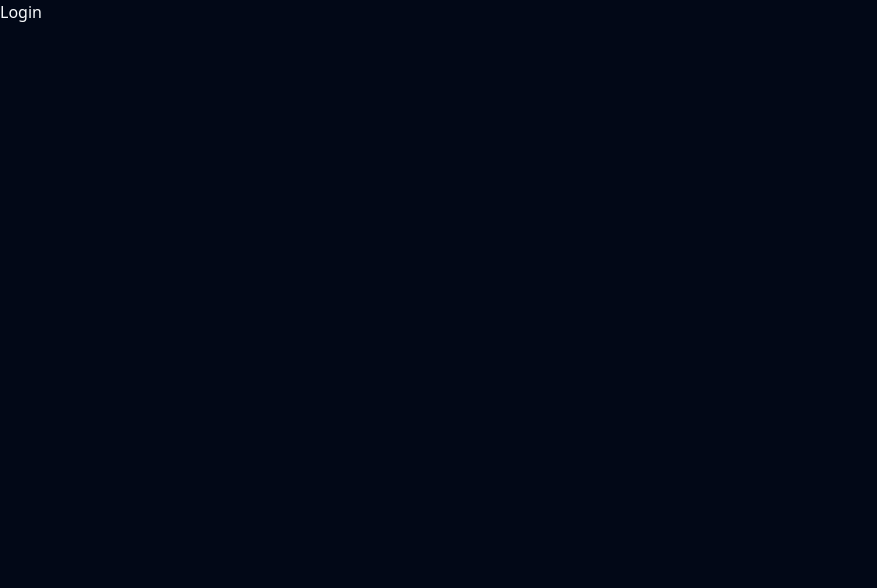
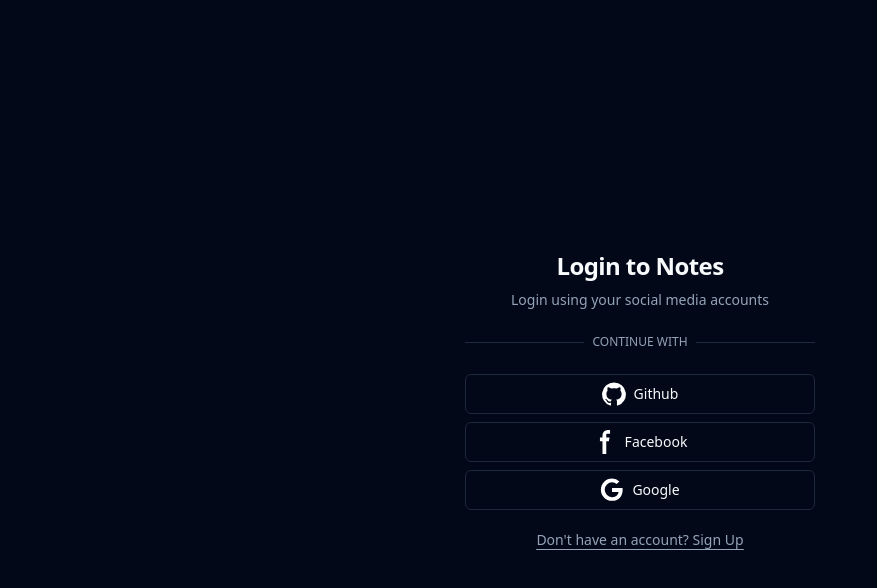
Before and after one commit to leandronorcio/notes-oauth2, a React (Vite) app in the folder client/: page /login in a window 1280 px wide. Shown: the top 588 px of the page, without its empty margins (0-877 px from the left). Built offline with nearby package versions, Linux system fonts and the light colour scheme.

Commit message:
Implement initial design for the login/register form.

```diff
--- /dev/null
+++ b/client/src/components/LoginForm.tsx
@@ -0,0 +1,78 @@
+import { cn } from '@/lib/utils';
+import { Button } from './ui/button';
+import { useState } from 'react';
+import { Facebook, Github, Google } from './ui/svg-icons';
+import { Link } from 'react-router-dom';
+
+interface LoginFormProps extends React.HTMLAttributes<HTMLDivElement> {
+  type?: 'login' | 'register';
+}
+
+export function LoginForm({
+  className,
+  type = 'login',
+  ...props
+}: LoginFormProps) {
+  const [isLoading, setIsLoading] = useState(false);
+
+  return (
+    <div
+      className={cn(
+        'flex flex-col gap-2 items-stretch w-full sm:w-[350px]  text-center',
+        className
+      )}
+      {...props}
+    >
+      <h1 className="text-2xl font-semibold tracking-tight">
+        {type === 'login' ? 'Login to Notes' : 'Create an account'}
+      </h1>
+      <p className="text-sm text-muted-foreground mb-4">
+        {type === 'login' ? 'Login' : 'Create an account'} using your social
+        media accounts
+      </p>
+      <div className="relative mb-4">
+        <div className="absolute inset-0 flex items-center">
+          <span className="w-full border-t" />
+        </div>
+        <div className="relative flex justify-center text-xs uppercase">
+          <span className="bg-background px-2 text-muted-foreground">
+            continue with
+          </span>
+        </div>
+      </div>
+      <Button
+        variant="outline"
+        type="button"
+        disabled={isLoading}
+        className="flex gap-2"
+      >
+        <Github />
+        Github
+      </Button>
+      <Button
+        variant="outline"
+        type="button"
+        disabled={isLoading}
+        className="flex gap-2"
+      >
+        <Facebook /> Facebook
+      </Button>
+      <Button
+        variant="outline"
+        type="button"
+        disabled={isLoading}
+        className="flex gap-2"
+      >
+        <Google /> Google
+      </Button>
+
+      <p className="text-center text-sm text-muted-foreground underline underline-offset-4 mt-3">
+        <Link to={type === 'login' ? '/register' : '/login'}>
+          {type === 'login'
+            ? "Don't have an account? Sign Up"
+            : 'Already have an account? Log In'}
+        </Link>
+      </p>
+    </div>
+  );
+}
--- /dev/null
+++ b/client/src/components/ui/svg-icons.tsx
@@ -0,0 +1,53 @@
+export function Github() {
+  return (
+    <svg
+      className="w-6 h-6 text-gray-800 dark:text-white"
+      aria-hidden="true"
+      xmlns="http://www.w3.org/2000/svg"
+      fill="currentColor"
+      viewBox="0 0 20 20"
+    >
+      <path
+        fill-rule="evenodd"
+        d="M10 .333A9.911 9.911 0 0 0 6.866 19.65c.5.092.678-.215.678-.477 0-.237-.01-1.017-.014-1.845-2.757.6-3.338-1.169-3.338-1.169a2.627 2.627 0 0 0-1.1-1.451c-.9-.615.07-.6.07-.6a2.084 2.084 0 0 1 1.518 1.021 2.11 2.11 0 0 0 2.884.823c.044-.503.268-.973.63-1.325-2.2-.25-4.516-1.1-4.516-4.9A3.832 3.832 0 0 1 4.7 7.068a3.56 3.56 0 0 1 .095-2.623s.832-.266 2.726 1.016a9.409 9.409 0 0 1 4.962 0c1.89-1.282 2.717-1.016 2.717-1.016.366.83.402 1.768.1 2.623a3.827 3.827 0 0 1 1.02 2.659c0 3.807-2.319 4.644-4.525 4.889a2.366 2.366 0 0 1 .673 1.834c0 1.326-.012 2.394-.012 2.72 0 .263.18.572.681.475A9.911 9.911 0 0 0 10 .333Z"
+        clip-rule="evenodd"
+      />
+    </svg>
+  );
+}
+
+export function Facebook() {
+  return (
+    <svg
+      className="w-6 h-6 text-gray-800 dark:text-white"
+      aria-hidden="true"
+      xmlns="http://www.w3.org/2000/svg"
+      fill="currentColor"
+      viewBox="0 0 8 19"
+    >
+      <path
+        fill-rule="evenodd"
+        d="M6.135 3H8V0H6.135a4.147 4.147 0 0 0-4.142 4.142V6H0v3h2v9.938h3V9h2.021l.592-3H5V3.591A.6.6 0 0 1 5.592 3h.543Z"
+        clip-rule="evenodd"
+      />
+    </svg>
+  );
+}
+
+export function Google() {
+  return (
+    <svg
+      className="w-6 h-6 text-gray-800 dark:text-white"
+      aria-hidden="true"
+      xmlns="http://www.w3.org/2000/svg"
+      fill="currentColor"
+      viewBox="0 0 18 19"
+    >
+      <path
+        fill-rule="evenodd"
+        d="M8.842 18.083a8.8 8.8 0 0 1-8.65-8.948 8.841 8.841 0 0 1 8.8-8.652h.153a8.464 8.464 0 0 1 5.7 2.257l-2.193 2.038A5.27 5.27 0 0 0 9.09 3.4a5.882 5.882 0 0 0-.2 11.76h.124a5.091 5.091 0 0 0 5.248-4.057L14.3 11H9V8h8.34c.066.543.095 1.09.088 1.636-.086 5.053-3.463 8.449-8.4 8.449l-.186-.002Z"
+        clip-rule="evenodd"
+      />
+    </svg>
+  );
+}
--- a/client/src/router.tsx
+++ b/client/src/router.tsx
@@ -1,5 +1,6 @@
 import { createBrowserRouter } from 'react-router-dom';
 import { Login } from './routes/Login';
+import { Register } from './routes/Register';
 
 const Paths = {
   root: '/',
@@ -31,5 +32,6 @@
   },
   {
     path: Paths.register,
+    element: <Register />,
   },
 ]);
--- a/client/src/routes/Login.tsx
+++ b/client/src/routes/Login.tsx
@@ -1,7 +1,9 @@
+import { LoginForm } from '@/components/LoginForm';
+
 export function Login() {
   return (
-    <div className="bg-background">
-      <h1>Login</h1>
+    <div className="container flex items-center justify-center h-screen">
+      <LoginForm />
     </div>
   );
 }
--- a/client/src/routes/Register.tsx
+++ b/client/src/routes/Register.tsx
@@ -0,0 +1,9 @@
+import { LoginForm } from '@/components/LoginForm';
+
+export function Register() {
+  return (
+    <div className="container flex items-center justify-center h-screen">
+      <LoginForm type="register" />
+    </div>
+  );
+}
```
